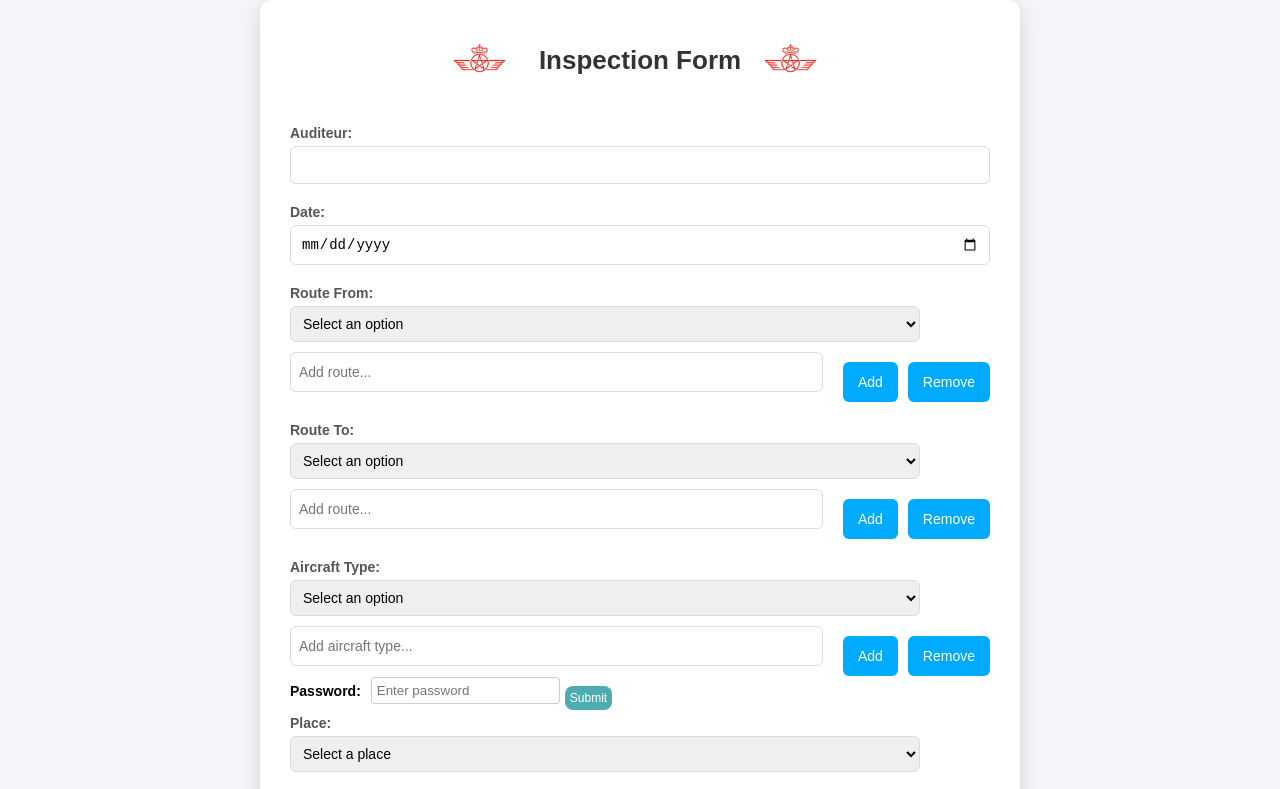
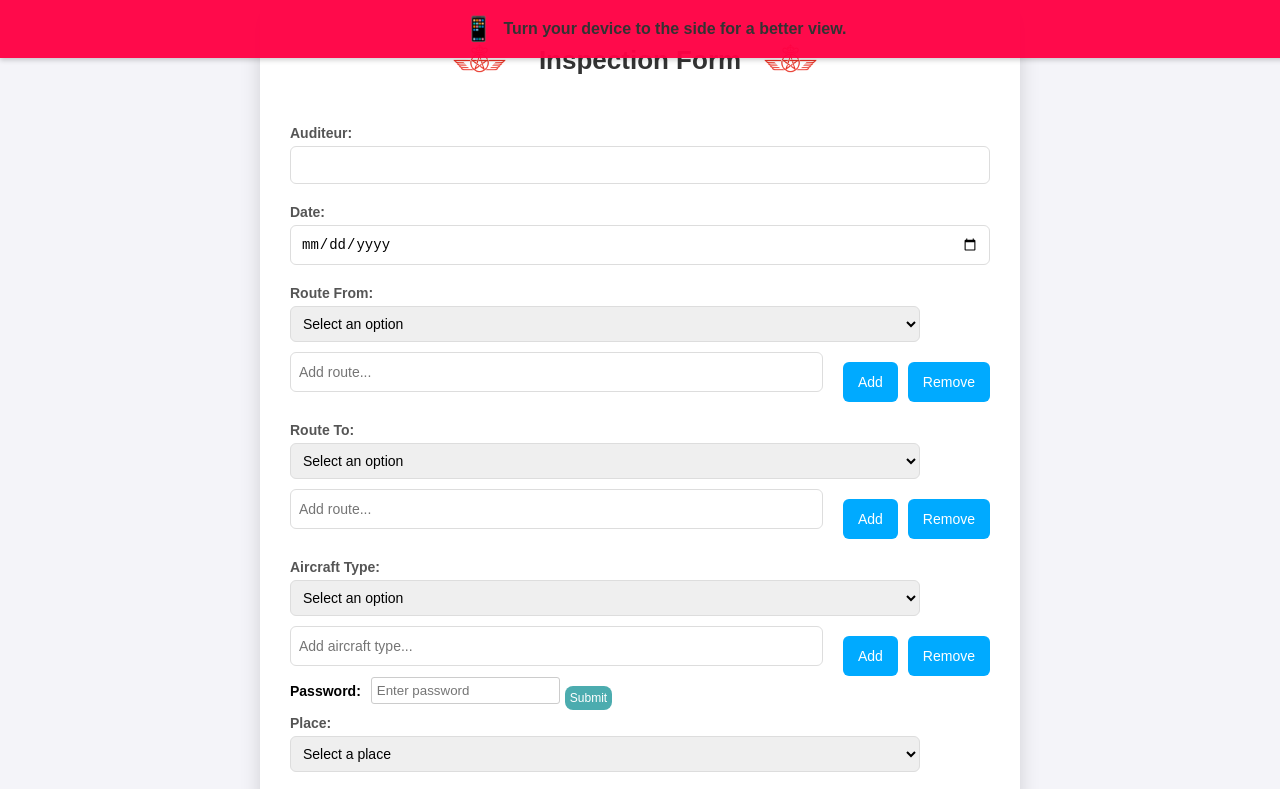
Before and after one commit to OUSSbensz/Checklist, a plain HTML site: page Page.html in a window 1280 px wide. Shown: the top 789 px of the page. Drawn offline with Linux system fonts and the light colour scheme.

Commit message:
Modifying switch

```diff
--- a/Page.html
+++ b/Page.html
@@ -15,7 +15,7 @@
 <body>
 
     <div class="orientation-message">
-        Please switch to landscape mode for the best experience.
+        Turn your device to the side for a better view.
     </div>
     <div class="container">
         <h1>
--- a/script.js
+++ b/script.js
@@ -411,10 +411,6 @@ function handleImageUploads() {
 
 
 
-
-
-
-
     displayUserInfo(); // Display user information on page load
     showCategory(currentCategoryIndex); // Show the first category initially
     initCheckboxes(); // Initialize checkboxes when the page loads
--- a/style.css
+++ b/style.css
@@ -552,12 +552,22 @@ h1 {
     font-size: 16px;
     font-weight: bold;
     box-shadow: 0 2px 5px rgba(0, 0, 0, 0.2);
+    display: flex;
+    align-items: center;
+    justify-content: center;
+    gap: 10px; /* Space between icon and text */
+}
+
+/* Add an icon before the message text */
+.orientation-message::before {
+    content: "📱"; /* Unicode for mobile phone icon */
+    font-size: 24px;
 }
 
 /* Show the message when in portrait mode */
 @media only screen and (orientation: portrait) {
     .orientation-message {
-        display: block;
+        display: flex; /* Ensure the message is displayed as flex */
     }
 
     /* Optional: Hide the rest of the content to emphasize the message */
@@ -565,6 +575,7 @@ h1 {
         display: none;
     }
 }
+
 
 /* Camera Icon  */
 
```
